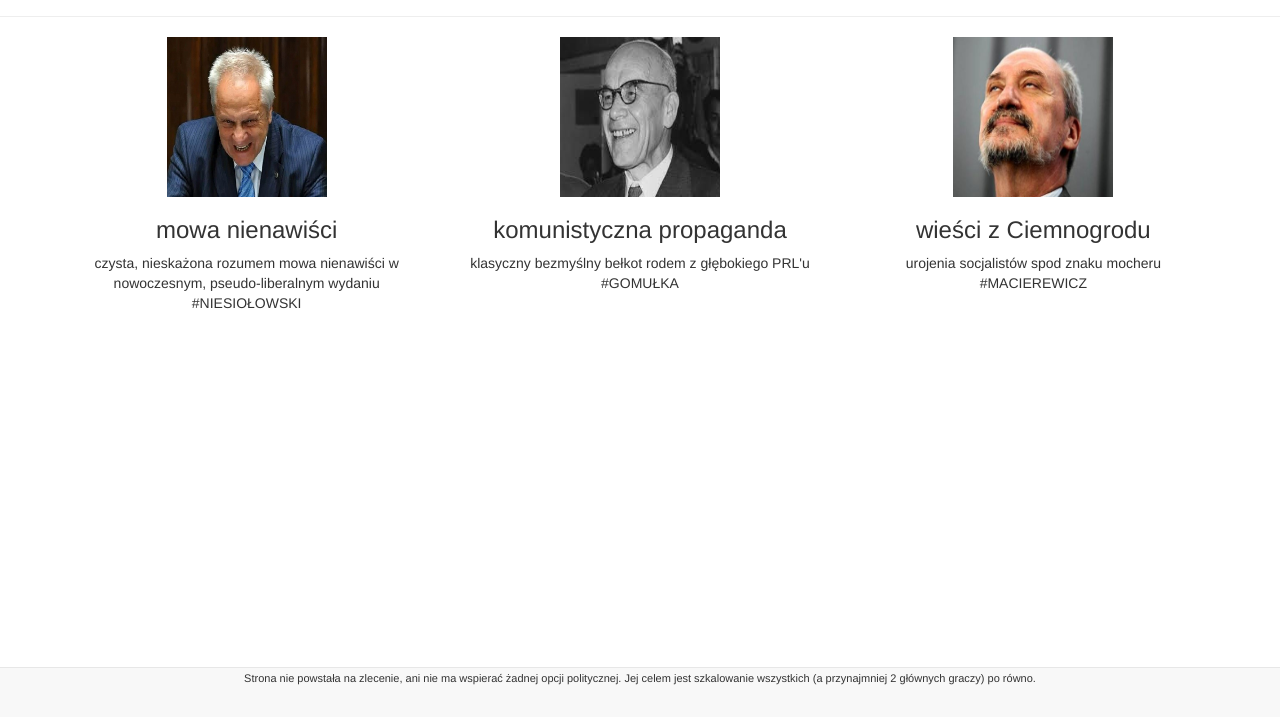
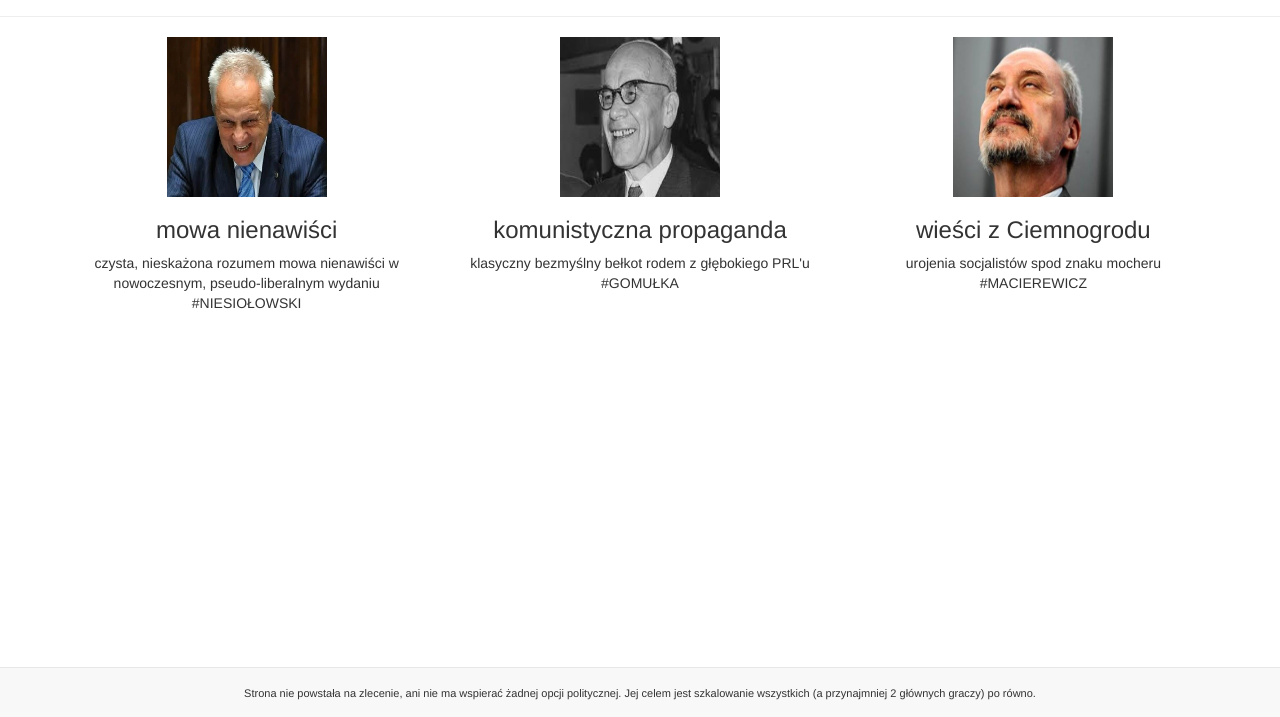
Before and after one commit to codezaur/GeneratorPrzemowien, a plain HTML site: page index.html in a window 1280 px wide. Shown: the part 83-800 px from the top of the page. Drawn offline with Linux system fonts and the light colour scheme; no server answers.

Commit message:
footer corrected

```diff
--- a/index.html
+++ b/index.html
@@ -2,8 +2,8 @@
 <html lang="pl">
 <head>
 	<meta charset="utf-8">
+	<link rel="stylesheet" href="bootstrap/css/bootstrap.min.css">
 	<link rel="stylesheet" href="style.css" type="text/css">
-	<link rel="stylesheet" href="bootstrap/css/bootstrap.min.css">
 	<title>Generator Przemówień</title>
 </head>
 
--- a/style.css
+++ b/style.css
@@ -33,10 +33,10 @@ border: 3px solid red;
 
 .navbar {
 	height: 16px;
-	background-color: grey;
 }
 .footer{
 	text-align: center;
 	font-size: 11px;
-	padding-top: 3px;
+	height: 50px;
+    line-height: 50px;
 }
```
